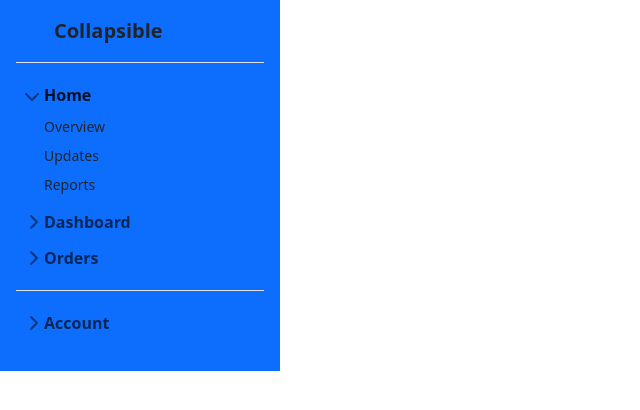
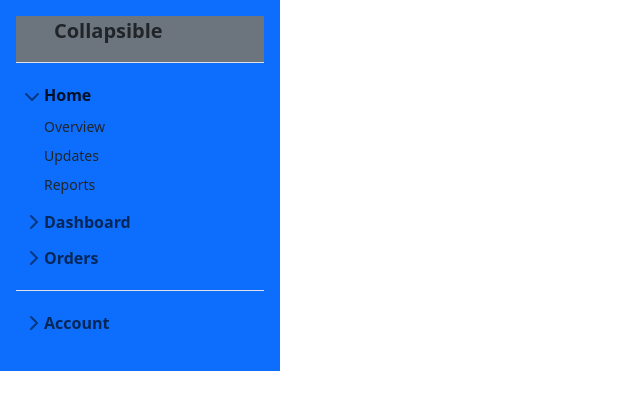
Before and after one commit to John-Sanchez-Chilo/WikiFC, a plain HTML site: page index.html in a window 1280 px wide. Shown: the whole page, without its empty margins (0-640 px from the left). Drawn offline with nearby package versions, Linux system fonts and the light colour scheme.

Commit message:
modified:   index.html acomodar 	modified:   sidebars.css acomodo

```diff
--- a/index.html
+++ b/index.html
@@ -11,7 +11,7 @@
 </head>
 <body>
   <div class="flex-shrink-0 p-3 bg-primary" style="width: 280px;">
-        <a href="/" class="d-flex align-items-center pb-3 mb-3 link-dark text-decoration-none border-bottom">
+    <a href="/" class="d-flex align-items-center pb-3 mb-3 link-dark text-decoration-none border-bottom bg-secondary">
       <svg class="bi me-2" width="30" height="24"><use xlink:href="#bootstrap"/></svg>
       <span class="fs-5 fw-semibold">Collapsible</span>
     </a>
--- a/sidebars.css
+++ b/sidebars.css
@@ -1,3 +1,4 @@
+
 body {
   min-height: 100vh;
   min-height: -webkit-fill-available;
@@ -15,6 +16,7 @@ body {
   max-height: 100vh;
   overflow-x: auto;
   overflow-y: hidden;
+  background-color: aquamarine;
 }
 
 .b-example-divider {
```
Lines whose indentation alone changed are shown as unchanged.
